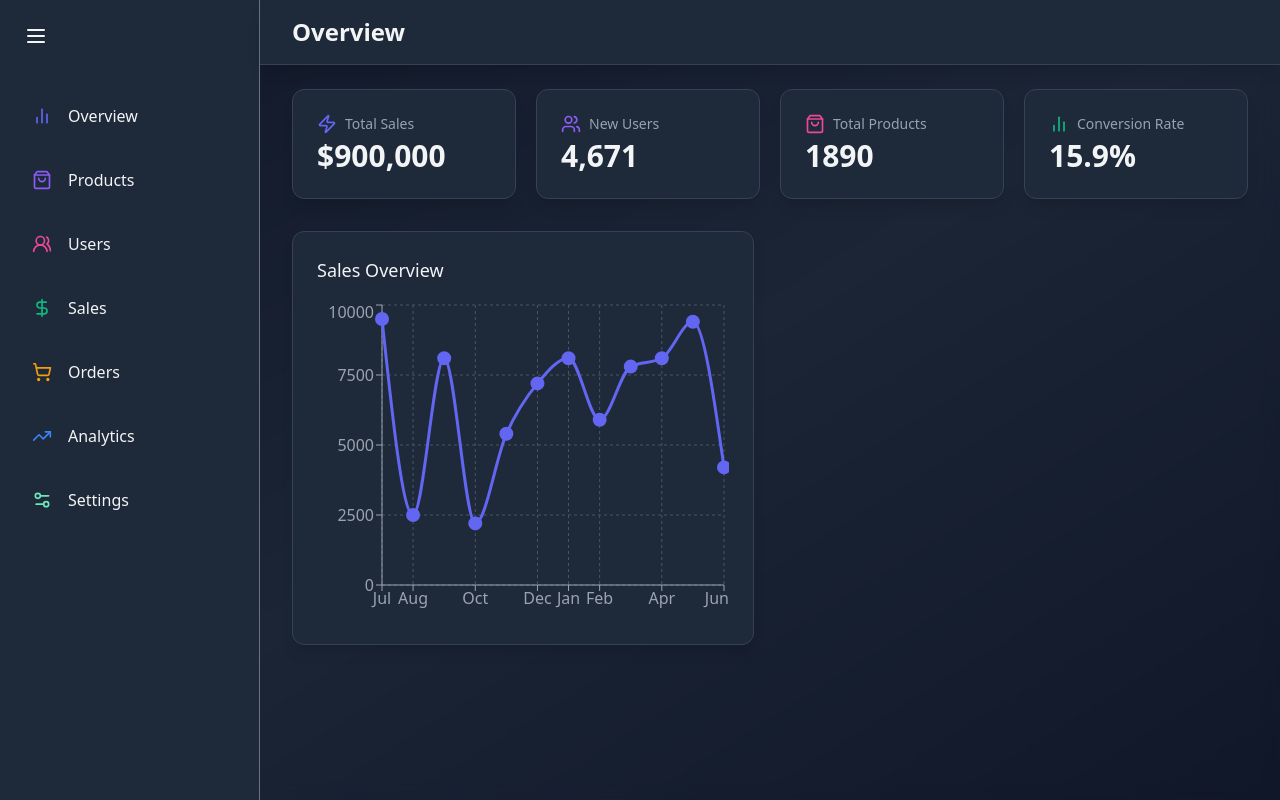
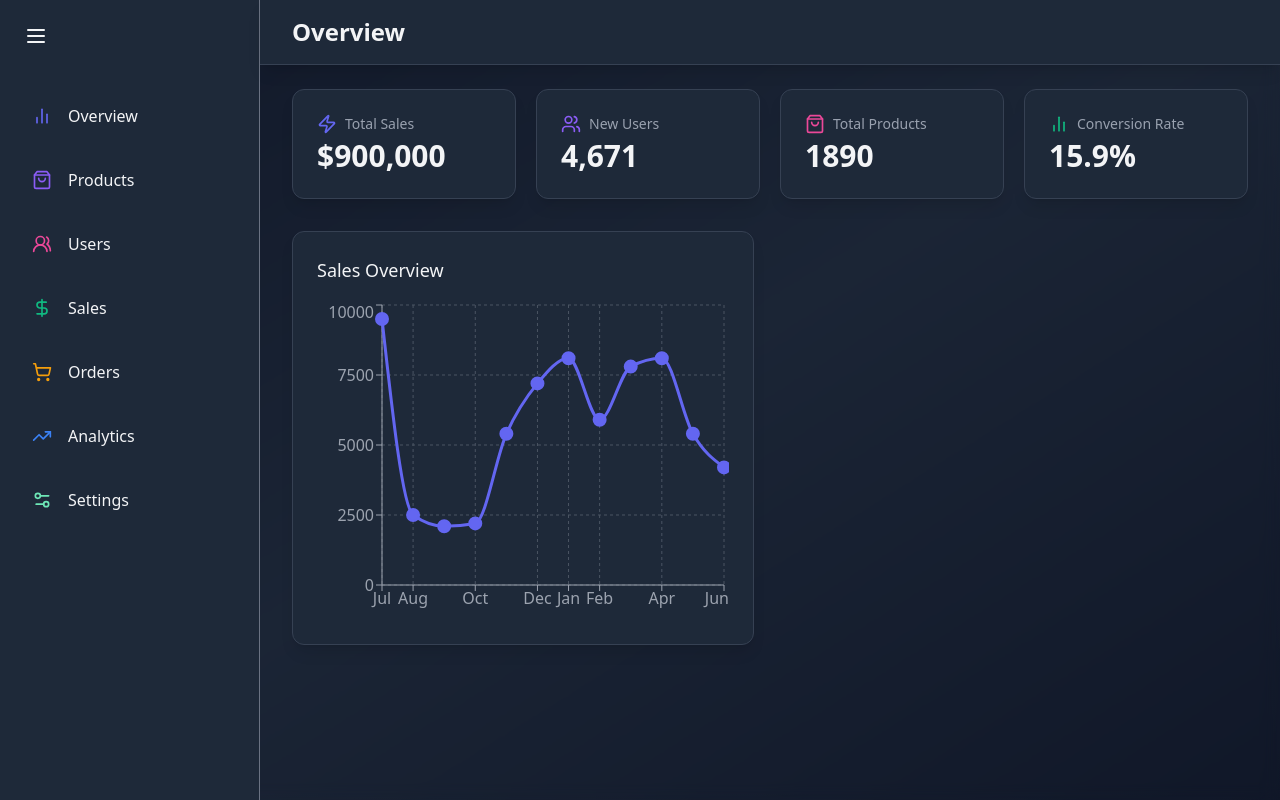
Before and after one commit to HumbleBoyy/Dashboard-Admin-Panel, a React (Vite) app: page / in a window 1280 px wide. Built offline with nearby package versions, Linux system fonts and the light colour scheme.

Commit message:
New Commit

```diff
--- a/src/components/overviewComponents/OverviewChart.jsx
+++ b/src/components/overviewComponents/OverviewChart.jsx
@@ -4,7 +4,7 @@ import { motion } from "framer-motion";
 const reportSalesData = [
 	{ title: "Jul", sales: 9500 },
 	{ title: "Aug", sales: 2500 },
-	{ title: "Sep", sales: 8100 },
+	{ title: "Sep", sales: 2100 },
 	{ title: "Oct", sales: 2200 },
 	{ title: "Nov", sales: 5400 },
 	{ title: "Dec", sales: 7200 },
@@ -12,7 +12,7 @@ const reportSalesData = [
 	{ title: "Feb", sales: 5900 },
 	{ title: "Mar", sales: 7800 },
 	{ title: "Apr", sales: 8100 },
-	{ title: "May", sales: 9400 },
+	{ title: "May", sales: 5400 },
 	{ title: "Jun", sales: 4200 },
 ];
 const OverviewChart = () => {
```
